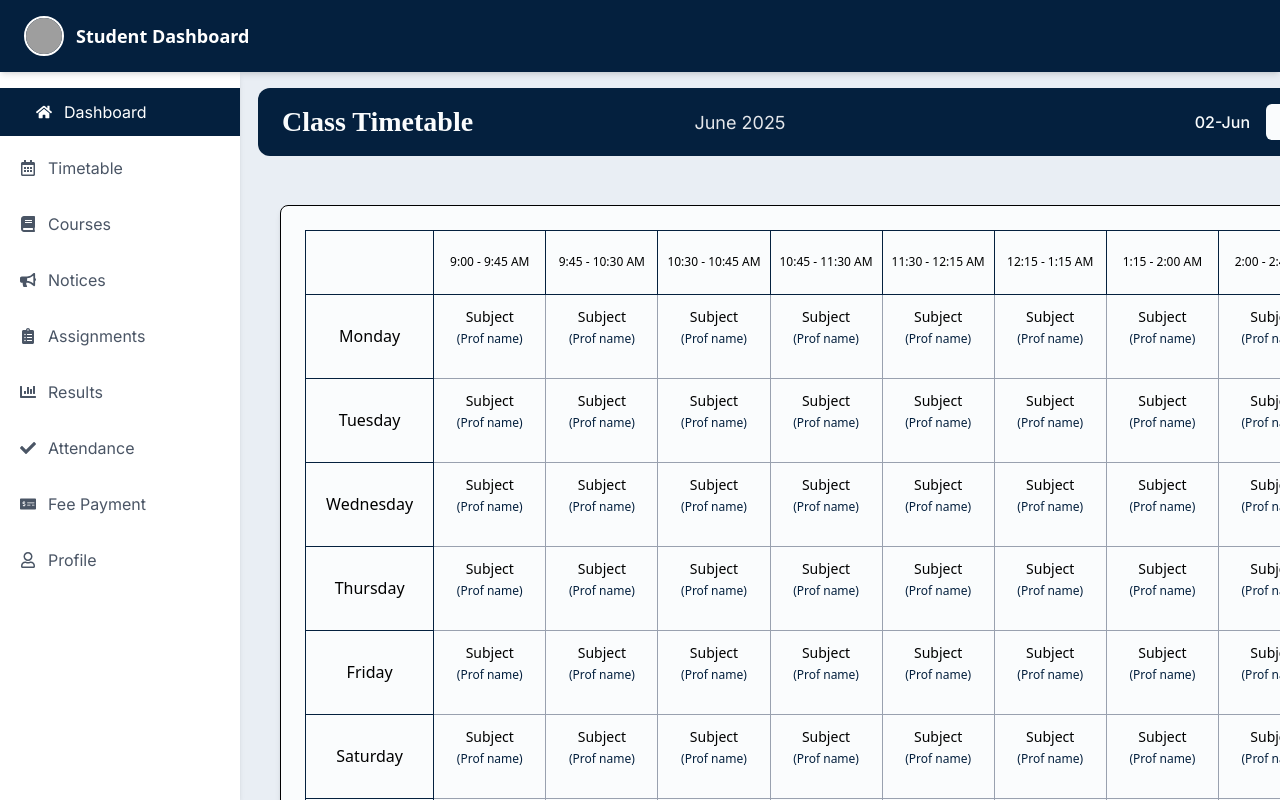
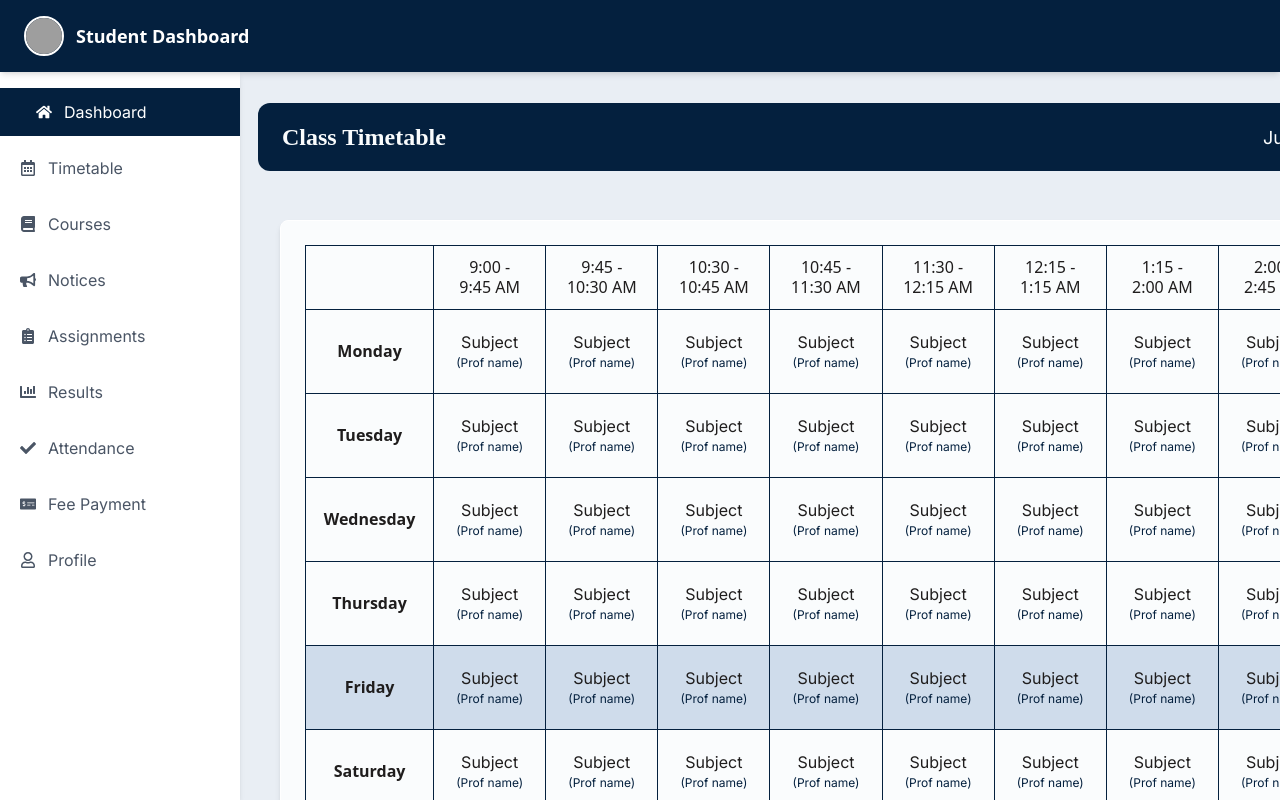
Before and after one commit to Aristiec/SMSfrontend, a React (Vite) app in the folder frontend/: page /timetable in a window 1280 px wide. Shown: the top 800 px of the page. Built offline with nearby package versions, Linux system fonts and the light colour scheme; grey boxes are pictures that could not be loaded.

Commit message:
Update timetable header and page layout

```diff
--- a/frontend/src/components/student/TimetableHeader.jsx
+++ b/frontend/src/components/student/TimetableHeader.jsx
@@ -1,52 +1,19 @@
-import React, { useState } from "react";
-import { ChevronLeft, ChevronRight } from "lucide-react";
-import { addWeeks, startOfWeek, format } from "date-fns";
+import React from "react";
+import { addWeeks, format } from "date-fns";
 
-const TimetableHeader = () => {
-  const [currentWeek, setCurrentWeek] = useState(0);
-
-  const getFormattedWeekRange = (weekOffset) => {
-    const today = new Date();
-    const start = startOfWeek(addWeeks(today, weekOffset), { weekStartsOn: 1 });
-    const end = addWeeks(start, 1);
-    return `${format(start, "dd MMM")} - ${format(
-      addWeeks(start, 1),
-      "dd MMM"
-    )}`;
-  };
-
+const TimetableHeader = ({ currentWeek }) => {
   return (
-    <header className="bg-[#04203e] flex justify-between items-center rounded-[12px] w-[1120px] h-[68px] px-[24px] py-[12px] text-[#FAFCFD] font-[Inter] mx-auto">
-      <div className="flex items-center">
-        <h1 className="text-[28px] font-bold font-[Merriweather]">
+    <header className="bg-[#04203e] mt-[15px] flex justify-between items-center rounded-[12px] w-[1120px] h-[68px] px-[24px] py-[12px] text-[#FAFCFD] font-[Inter] mx-auto">
+      <div>
+        <h1 className="text-[24px] font-bold font-[Merriweather]">
           Class Timetable
         </h1>
       </div>
-      <p className="absolute left-1/2 transform -translate-x-1/2 text-[18px] text-gray-200 ml-[100px]">
+
+      {/* Date aligned to right */}
+      <p className="text-[18px] text-[#FAFCFD] font-[Inter]">
         {format(addWeeks(new Date(), currentWeek), "MMMM yyyy")}
       </p>
-      <div className="flex items-center space-x-4">
-        <span className="text-[16px] text-[#FAFCFD] font-medium">
-          {format(
-            startOfWeek(addWeeks(new Date(), currentWeek), { weekStartsOn: 1 }),
-            "dd-MMM"
-          )}
-        </span>
-
-        <button
-          onClick={() => setCurrentWeek((prev) => prev - 1)}
-          className="p-2 bg-[#FAFCFD] rounded-md transition-colors"
-        >
-          <ChevronLeft className="h-5 w-5 text-[#04203e]" />
-        </button>
-
-        <button
-          onClick={() => setCurrentWeek((prev) => prev + 1)}
-          className="p-2 bg-[#FAFCFD] rounded-md transition-colors"
-        >
-          <ChevronRight className="h-5 w-5 text-[#04203e]" />
-        </button>
-      </div>
     </header>
   );
 };
--- a/frontend/src/pages/student/Timetable.jsx
+++ b/frontend/src/pages/student/Timetable.jsx
@@ -1,7 +1,10 @@
 import React, { useState } from "react";
 import TimetableHeader from "../../components/student/TimetableHeader";
+import { addWeeks, startOfWeek, getDay } from "date-fns";
 
 const TimetablePage = () => {
+  const [currentWeek, setCurrentWeek] = useState(0);
+
   const days = [
     "Monday",
     "Tuesday",
@@ -9,9 +12,8 @@ const TimetablePage = () => {
     "Thursday",
     "Friday",
     "Saturday",
-    "Saturday",
+    "Sunday",
   ];
-
   const timeSlots = [
     "9:00 - 9:45 AM",
     "9:45 - 10:30 AM",
@@ -23,41 +25,54 @@ const TimetablePage = () => {
     "2:00 - 2:45 AM",
   ];
 
+  const today = addWeeks(new Date(), currentWeek);
+  const jsDayIndex = getDay(today); // 0 (Sunday) to 6 (Saturday)
+  const selectedDayIndex = jsDayIndex === 0 ? 6 : jsDayIndex - 1; // convert to 0 = Monday, 6 = Sunday
+
   return (
-    <div className="min-h-screen bg-[#E9EEF4]">
-      {/* Header */}
-      <TimetableHeader />
+    <div className="min-h-screen bg-[#E9EEF4] text-[#1F1D1D]">
+      {/* Header with currentWeek passed as props */}
+      <TimetableHeader currentWeek={currentWeek} />
+
       <div className="min-h-screen bg-[#E9EEF4] flex items-center justify-center p-6">
         <div
-          className="bg-[#FAFCFD] rounded-lg shadow-md border border-#04203E] p-6"
+          className="bg-[#FAFCFD] rounded-lg shadow-md border border-[#FFFFFF] p-6"
           style={{ width: "1076px" }}
         >
           <table className="w-full border-collapse">
-            {/* Header Row */}
             <thead>
               <tr>
                 <th
-                  className=" text-xs font-medium text-center border border-[#04203E]"
+                  className="text-[16px] font-normal text-[#1F1D1D] font-[Inter] text-center border border-[#04203E]"
                   style={{ width: "132px", height: "64px" }}
                 ></th>
-                {timeSlots.map((time, index) => (
+                {timeSlots.map((time, index) => {
+                  const [start, end] = time.split(" - ");
+                  return (
                     <th
                       key={index}
-                    className=" text-xs font-medium text-center border border-[#04203E]"
+                      className="text-[16px] font-normal text-center border border-[#04203E] leading-tight"
                       style={{ width: "118px", height: "64px" }}
                     >
-                    {time}
+                      {start} -<br />
+                      {end}
                     </th>
-                ))}
+                  );
+                })}
               </tr>
             </thead>
-
-            {/* Body Rows */}
             <tbody>
-              {days.map((day, dayIndex) => (
-                <tr key={dayIndex}>
+              {days.map((day, dayIndex) => {
+                const isSelected = dayIndex === selectedDayIndex;
+                return (
+                  <tr
+                    key={dayIndex}
+                    style={{
+                      backgroundColor: isSelected ? "#CFDCEB" : "transparent",
+                    }}
+                  >
                     <td
-                    className=" font-medium text-center border border-[#04203E]"
+                      className="font-bold text-center text-[16px] border border-[#04203E]"
                       style={{ width: "132px", height: "84px" }}
                     >
                       {day}
@@ -65,17 +80,22 @@ const TimetablePage = () => {
                     {timeSlots.map((_, timeIndex) => (
                       <td
                         key={timeIndex}
-                      className="text-center border border-gray-400 align-top"
+                        className="border border-[#04203E]"
                         style={{ width: "118px", height: "84px" }}
                       >
-                      <div className="text-sm font-medium pt-3">Subject</div>
-                      <div className="text-xs text-[#04203E] mt-1">
+                        <div className="flex flex-col items-center justify-center h-full">
+                          <div className="text-[16px] font-normal font-[Inter]">
+                            Subject
+                          </div>
+                          <div className="text-[12px] text-[#04203E] font-[Inter]">
                             (Prof name)
+                          </div>
                         </div>
                       </td>
                     ))}
                   </tr>
-              ))}
+                );
+              })}
             </tbody>
           </table>
         </div>
```
Lines whose indentation alone changed are shown as unchanged.
